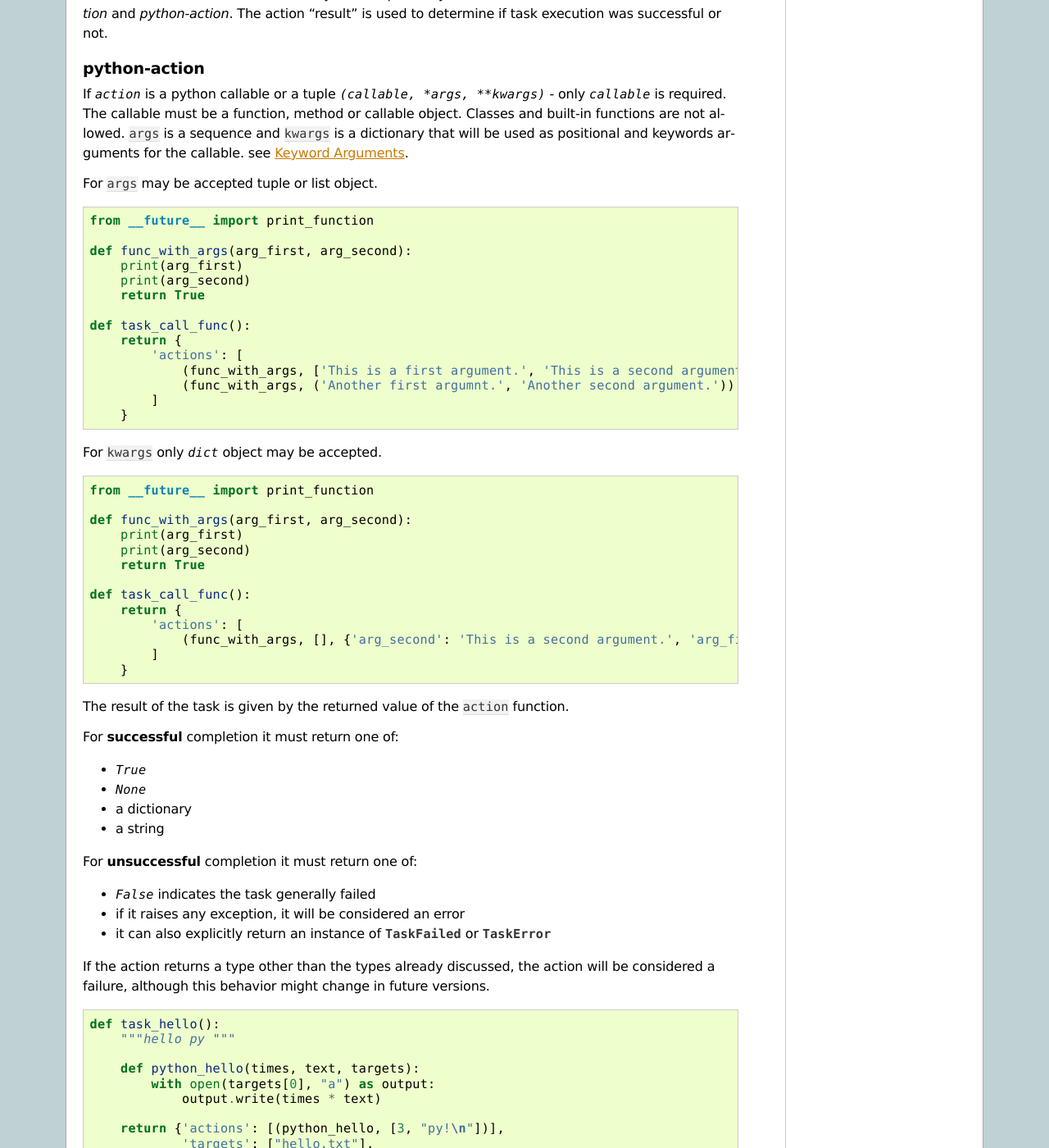
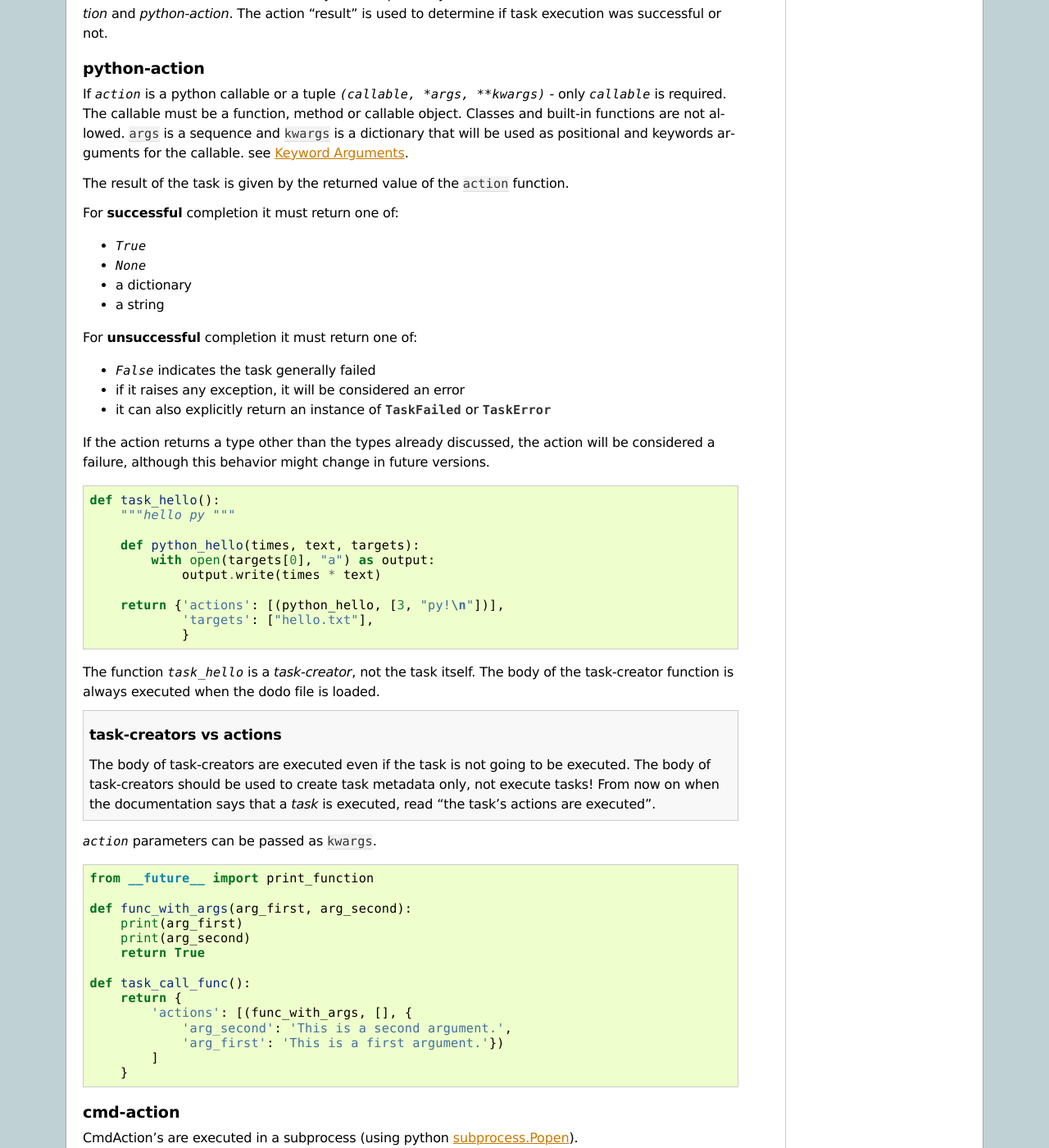
Before and after one commit to pydoit/doit, a Sphinx documentation site: the page built from doc/tasks.rst, in a window 1280 px wide and 1400 px high, scrolled down 1174 px. Shown: the whole window at 82% size. Built offline with Sphinx 7.4.7, drawn with Linux system fonts in a browser that asks for light colours.

Commit message:
CRF #83. remove repeated example and reformatting.

```diff
--- a/doc/tasks.rst
+++ b/doc/tasks.rst
@@ -67,14 +67,6 @@ Classes and built-in functions are not allowed.
 as positional and keywords arguments for the callable.
 see `Keyword Arguments <http://docs.python.org/tutorial/controlflow.html#keyword-arguments>`_.
 
-For ``args`` may be accepted tuple or list object.
-
-.. literalinclude:: tutorial/task_args.py
-
-For ``kwargs`` only `dict` object may be accepted.
-
-.. literalinclude:: tutorial/task_kwargs.py
-
 The result of the task is given by the returned value of the
 ``action`` function.
 
@@ -110,6 +102,11 @@ file is loaded.
   not execute tasks!
   From now on when the  documentation says that a *task* is executed,
   read "the task's actions are executed".
+
+
+`action` parameters can be passed as ``kwargs``.
+
+.. literalinclude:: tutorial/task_kwargs.py
 
 
 cmd-action
--- a/doc/tutorial/task_args.py
+++ /dev/null
@@ -1,14 +0,0 @@
-from __future__ import print_function
-
-def func_with_args(arg_first, arg_second):
-    print(arg_first)
-    print(arg_second)
-    return True
-
-def task_call_func():
-    return {
-        'actions': [
-            (func_with_args, ['This is a first argument.', 'This is a second argument.']),
-            (func_with_args, ('Another first argumnt.', 'Another second argument.'))
-        ]
-    }
--- a/doc/tutorial/task_kwargs.py
+++ b/doc/tutorial/task_kwargs.py
@@ -7,7 +7,8 @@ def func_with_args(arg_first, arg_second):
 
 def task_call_func():
     return {
-        'actions': [
-            (func_with_args, [], {'arg_second': 'This is a second argument.', 'arg_first': 'This is a first argument.'})
+        'actions': [(func_with_args, [], {
+            'arg_second': 'This is a second argument.',
+            'arg_first': 'This is a first argument.'})
         ]
     }
```
